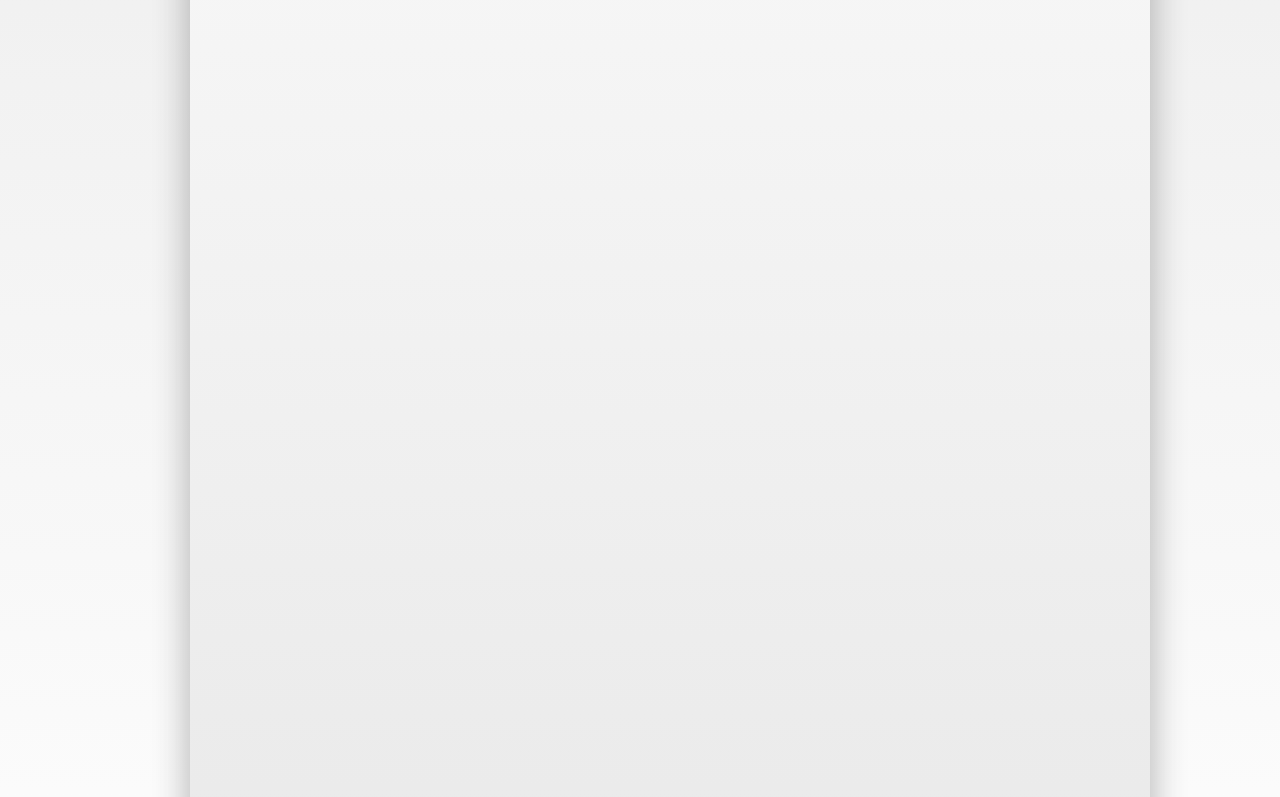
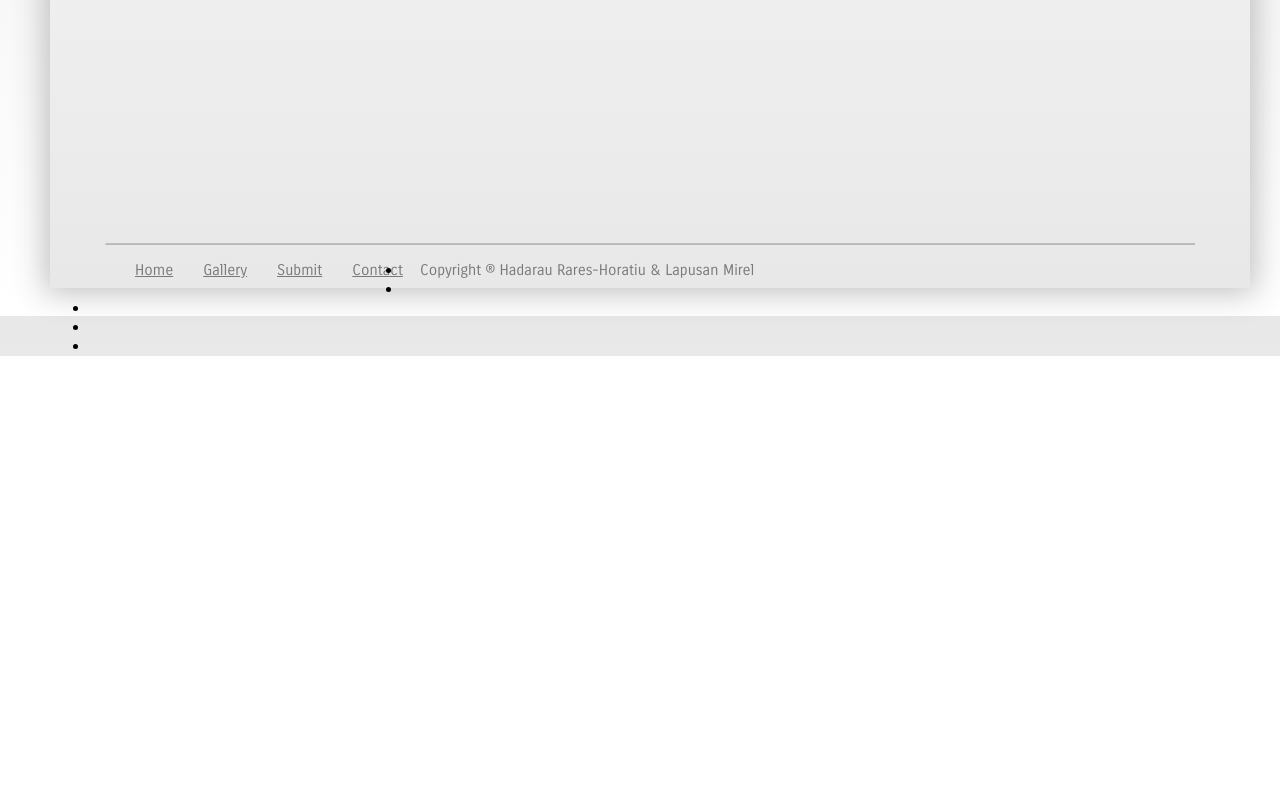
Before and after one commit to mirelbm/PlatformaWeb, a plain HTML site: page index.html in a window 1280 px wide. Shown: the part 700-1497 px from the top of the page. After the commit the page ends 1056 px from the top, so only its background shows below. Drawn offline with Linux system fonts and the light colour scheme.

Commit message:
updated - 7 iulie

```diff
--- a/index.html
+++ b/index.html
@@ -11,7 +11,23 @@
 		<div class="header">
 		</div>
 		<div class="buttons">
-			<div> </div>
+			<footer class="footer"><p class="copyright">Copyright &reg; Hadarau Rares-Horatiu & Lapusan Mirel</p>
+					<ul class="footerbuttons">
+						<li><a href="index.html">Home</a></li>
+						<li><a href="gallery.html">Gallery</a></li>
+						<li><a href="submit.html">Submit</a></li>
+						<li><a href="contact.html">Contact</a></li>
+					</ul>
+					<div class="horizontalfooterline"></div>
+					<ul class="footerphotos">
+						<li class="socialmedia1"><a href="#"></a></li>
+						<li class="socialmedia2"><a href="#"></a></li>
+						<li class="socialmedia3"><a href="#"></a></li>
+						<li class="socialmedia4"><a href="#"></a></li>
+						<li class="socialmedia5"><a href="#"></a></li>
+					</ul>
+				</footer>
+
 
 		 </div>
 
--- a/style.css
+++ b/style.css
@@ -11,17 +11,23 @@ filter: progid:DXImageTransform.Microsoft.gradient( startColorstr='#e8e8e8', end
 
 }
 
+@font-face {
+    font-family:gothic;
+    src: url(fonts/carroisgothicregular.ttf);
+}
+
 .background{
-	height:1790px;
+	height:1000px;
 	width:900px;
 	margin:auto;
 
 }
 
 .content {
-	height:1700px;
-	width:960px;
+	height:980px;
+	width:1200px;
 	background-color:#ffffff;
+	margin-left:-140px;
 	position: relative;
 
 -webkit-box-shadow: 0px 0px 29px 5px rgba(56,56,56,0.31);
@@ -53,3 +59,66 @@ filter: progid:DXImageTransform.Microsoft.gradient( startColorstr='#e8e8e8', end
 	border-right:0px;
 	border-top:0px;
 }
+
+.horizontalfooterline {
+
+  background:url(images/horizontalfooterline.png) no-repeat;
+  margin:auto;
+  width:1090px;
+  height:4px;
+  margin-left:55px;
+  display:block;
+
+
+}
+
+.footer{
+	text-align:center;
+	width:960px;
+	height:50px;
+	font-family:"gothic";
+	position:absolute;
+	margin-top:730px;
+
+
+}
+.copyright {
+	margin-left:370px;
+	margin-top:20px;
+	position:absolute;
+	color:#7A7A7A;
+	font-size:15px;
+	font-family:"gothic";
+
+
+}
+
+.footerbuttons {
+	list-style: none;
+	float:left;
+	margin-top:20px;
+	margin-left:15px;
+	color:#7A7A7A;
+	font-size:15px;
+}
+.footerbuttons li{
+	float:left;
+	list-style:none;
+	margin-left:30px;
+
+}
+
+.footerbuttons a:visited {
+	background-color:yellow;
+
+}
+
+.footerbuttons a:link    {
+	color:#7A7A7A;
+}
+.footerbuttons a:visited {
+	color:#7A7A7A;
+}
+.footerbuttons a:hover   {
+	color:#d30000;
+}
```
Also changed, not shown: fonts/carroisgothicregular.ttf (added), images/horizontalfooterline.png (added).
